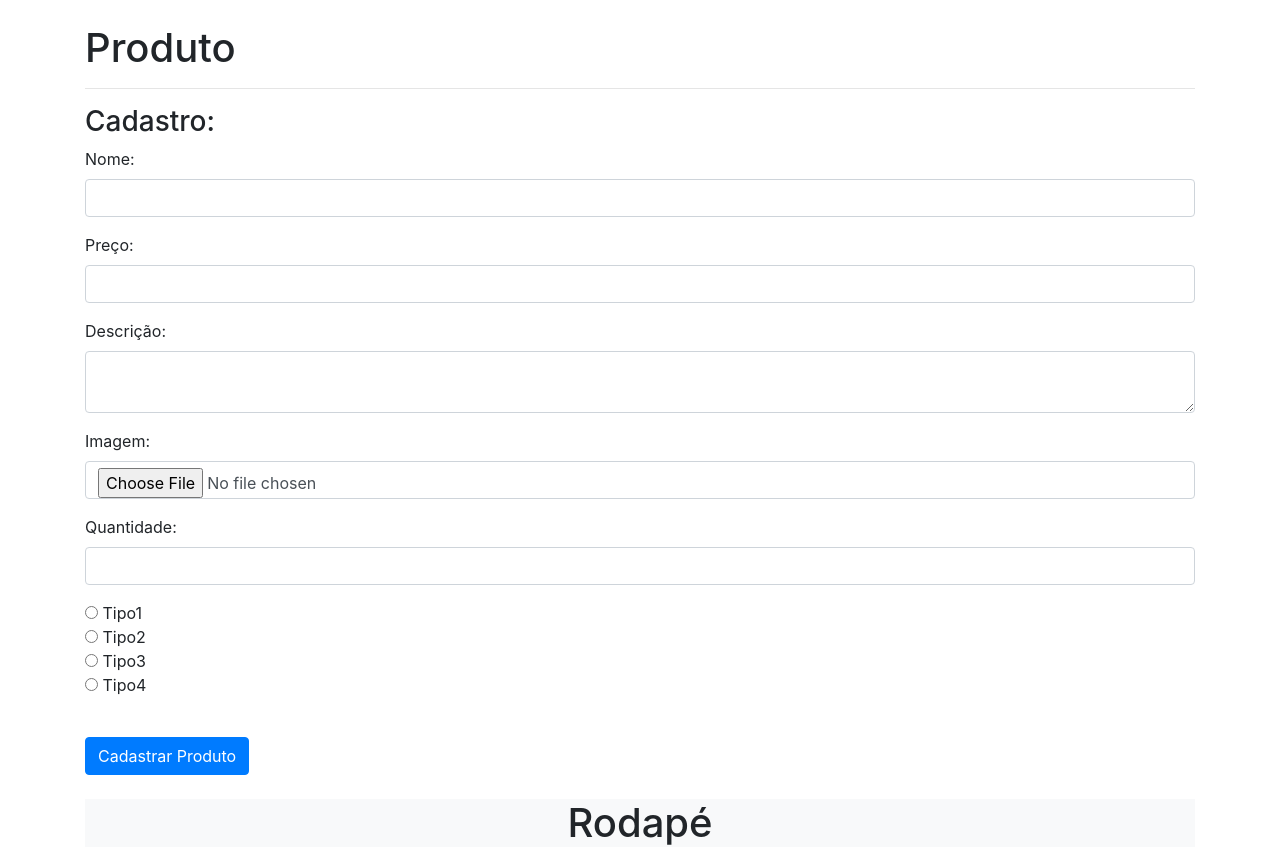
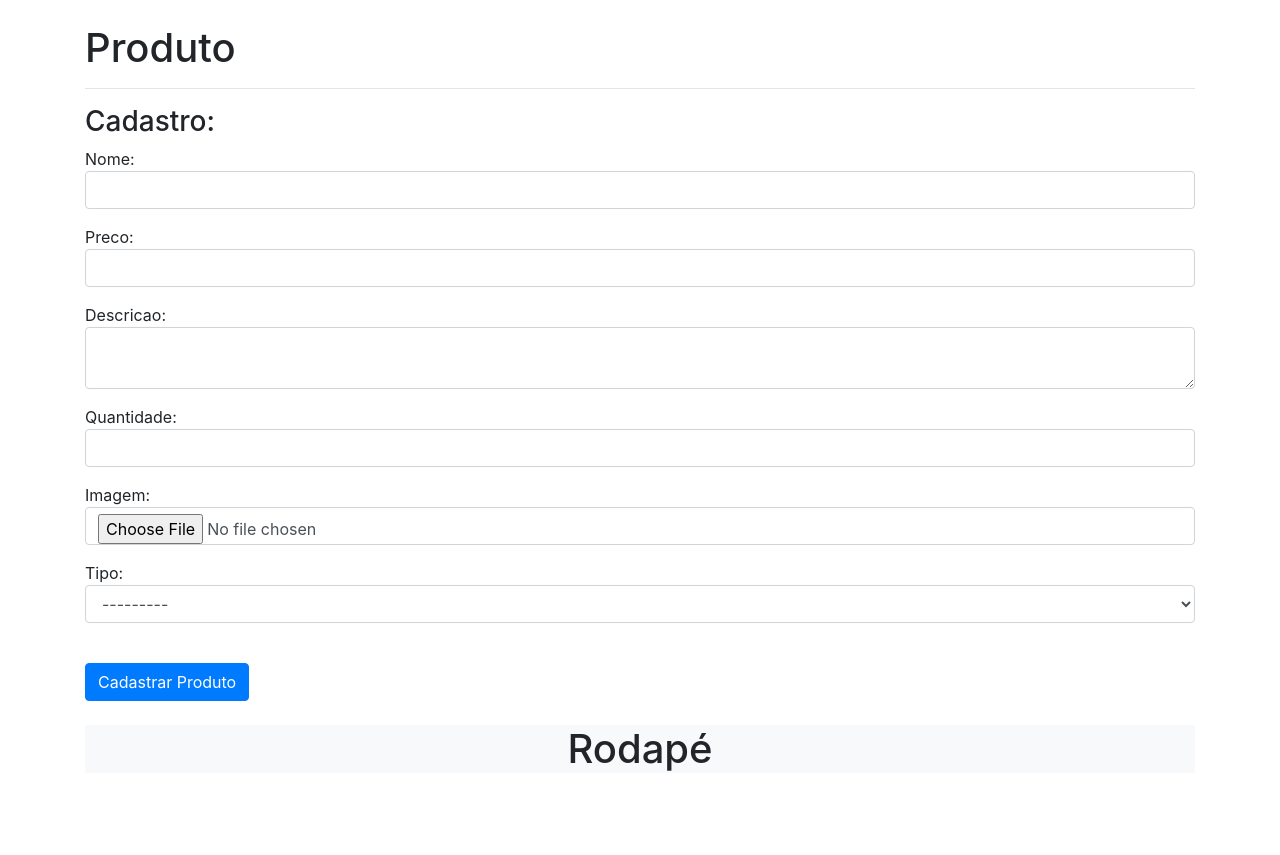
Before and after one commit to brunogomesifrn/-info419info, a Django app: page /perfil/produtos/cadastrar in a window 1280 px wide. Shown: the part 112-967 px from the top of the page. After the commit the page ends 883 px from the top, so only its background shows below. Run offline with Django 3.2, Linux system fonts and the light colour scheme; the visitor is signed in with stand-in values (Sample User, id 1); data that the repository does not hold is empty; some libraries are stand-ins or nearby versions.

Commit message:
funcionando para cadastrar o produto

```diff
--- a/core/forms.py
+++ b/core/forms.py
@@ -1,7 +1,11 @@
 from django.forms import ModelForm
-from .models import Tipo
+from .models import Tipo, Produtos
 
 class TipoForm(ModelForm):
 	class Meta:
 		model = Tipo
 		fields = ['tipo']
+class ProdutosForm(ModelForm):
+	class Meta:
+		model = Produtos
+		fields = ['nome', 'preco', 'descricao', 'quantidade', 'imagem', 'tipo']
--- a/core/models.py
+++ b/core/models.py
@@ -9,10 +9,9 @@ class Tipo (models.Model):
 
 
 class Produtos (models.Model):
-	produto = models.CharField('produtos', max_length=100)
 	nome = models.CharField('nome', max_length=100)
 	preco = models.FloatField('preco', max_length=100)
-	descricao = models.CharField('descricao', max_length=100)
+	descricao = models.CharField('descricao', max_length=1000)
 	quantidade = models.IntegerField('quantidade')
 	imagem = models.ImageField('imagem', upload_to='img')
 	tipo = models.ForeignKey(Tipo, on_delete=models.CASCADE)
--- a/core/templates/produto.html
+++ b/core/templates/produto.html
@@ -1,5 +1,6 @@
 {% extends "base.html" %}
 {% load static %}
+{% load widget_tweaks %}
 {% block title %}
 <title>Cadastrar Produto</title>
 
@@ -15,56 +16,43 @@
 
       <h3>Cadastro:</h3>
 
-        <form  action="admin_cursos.html" method="POST">
+        <form method="POST" enctype="multipart/form-data">
+          {% csrf_token %}
           <div class="control-group form-group">
             <div class="controls">
-              <label>Nome:</label>
-              <input type="text" class="form-control" name="at1" required>
+              {{form.nome.label}}: {{form.nome | add_class:"form-control"}}
               <p class="help-block"></p>
             </div>
           </div>
 
           <div class="control-group form-group">
             <div class="controls">
-              <label>Preço:</label>
-              <input type="number" class="form-control" name="at2" required>
+              {{form.preco.label}}: {{form.preco | add_class:"form-control"}}
             </div>
           </div>
 
           <div class="control-group form-group">
             <div class="controls">
-              <label>Descrição:</label>
-              <textarea class="form-control"> </textarea>
+              {{form.descricao.label}}:
+              <textarea class="form-control" {{form.descricao | add_class:"form-control"}} </textarea>
+            </div>
+          </div>
+
+           <div class="control-group form-group">
+            <div class="controls">
+              {{form.quantidade.label}}: {{form.quantidade | add_class:"form-control"}}
             </div>
           </div>
 
           <div class="control-group form-group">
             <div class="controls">
-              <label>Imagem:</label>
-              <input type="file" class="form-control" name="at2" required>
+              {{form.imagem.label}}: {{form.imagem | add_class:"form-control"}}
             </div>
           </div>
 
-          <div class="control-group form-group">
-            <div class="controls">
-              <label>Quantidade:</label>
-              <input type="number" class="form-control" name="at2" required>
-            </div>
-          </div>
 
           <div class="control-group form-group">
-            <div class="form-check">
-            <input class="form-check-input position-static" type="radio" name="blankRadio" id="blankRadio1" value="option1" aria-label="..."> Tipo1
-        </div>
-        <div class="form-check">
-            <input class="form-check-input position-static" type="radio" name="blankRadio" id="blankRadio1" value="option1" aria-label="..."> Tipo2
-        </div>
-        <div class="form-check">
-            <input class="form-check-input position-static" type="radio" name="blankRadio" id="blankRadio1" value="option1" aria-label="..."> Tipo3
-        </div>
-        <div class="form-check">
-            <input class="form-check-input position-static" type="radio" name="blankRadio" id="blankRadio1" value="option1" aria-label="..."> Tipo4
-        </div>
+            {{form.tipo.label}}: {{form.tipo | add_class:"form-control"}}
           </div>
 
           <br />
--- a/core/templates/produtos.html
+++ b/core/templates/produtos.html
@@ -13,6 +13,7 @@
 	{% for produto in produto %}
     <ul>
       <li>{{produto.nome}}</li>
+      <li>{{produto.descricao}}</li>
     </ul>
     {% empty%}
     <p>Nenhum produto cadastrado</p>
--- a/core/views.py
+++ b/core/views.py
@@ -3,7 +3,7 @@ from django.contrib.auth.decorators import login_required
 from django.contrib.auth.forms import UserCreationForm
 from django.contrib.auth.models import User
 from .models import Tipo, Produtos
-from .forms import TipoForm
+from .forms import TipoForm, ProdutosForm
 
 # Create your views here.
 def index(request):
@@ -65,7 +65,14 @@ def produtos(request):
 	return render(request, 'produtos.html', contexto)
 @login_required
 def produto(request):
-	return render(request, 'produto.html')
+	form = ProdutosForm(request.POST or None, request.FILES or None)
+	if form.is_valid():
+		form.save()
+		return redirect('/perfil/produtos')
+	contexto = {
+	'form': form
+	}
+	return render(request, 'produto.html', contexto)
 @login_required
 def produtoespecifico(request, id):
 	return render(request, 'nomeproduto.html')
```
Also changed, not shown: core/migrations/0002_auto_20190628_1029.py (added), core/migrations/0003_remove_produtos_produto.py (added).
